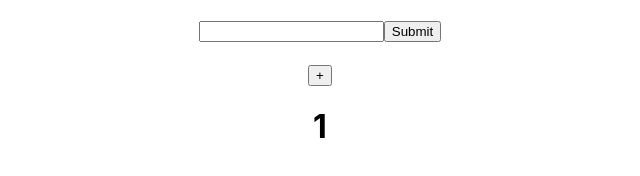
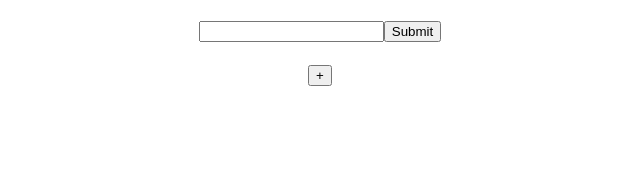
Before and after one commit to Travis-Franklin/solo-react-app, a React (Create React App) app: page / in a window 1280 px wide. Shown: the part 226-402 px from the top of the page, without its empty margins (320-960 px from the left). Built offline with nearby package versions, Linux system fonts and the light colour scheme.

Commit message:
updars player count

```diff
--- a/src/HowManyPlayers.js
+++ b/src/HowManyPlayers.js
@@ -6,25 +6,26 @@ class HowManyPlayers extends React.Component{
     constructor(props){
         super(props);
         this.state = {
-            amountOfPlayers : "2"
+            amountOfPlayers : "2",
         };
     }
 
     _HowManyPlayers= () =>{
         console.log(this.state.amountOfPlayers);
+
     }
     render (){
         return (
             <div>
                 <Player/>
-                <Counter/>
-                {/* <button onClick ={this._incrementPlayer}>{this.state.amountOfPlayers}+</button> */}
+                {/* <Counter/> */}
+                <button onClick ={this._HowManyPlayers()}>+</button>
             </div>
         )
     }
     _incrementPlayer = () => {
         this.setState({
-            amountOfPlayers : this.state.amountOfPlayers + 1
+            amountOfPlayers : this.setState.amountOfPlayers + 1
         });
     }
 
--- a/src/HowManyToWin.js
+++ b/src/HowManyToWin.js
@@ -24,8 +24,6 @@ class HowManyToWin extends React.Component{
         })
     }
 
-
-
     render () {
         return(
             <div>
```
